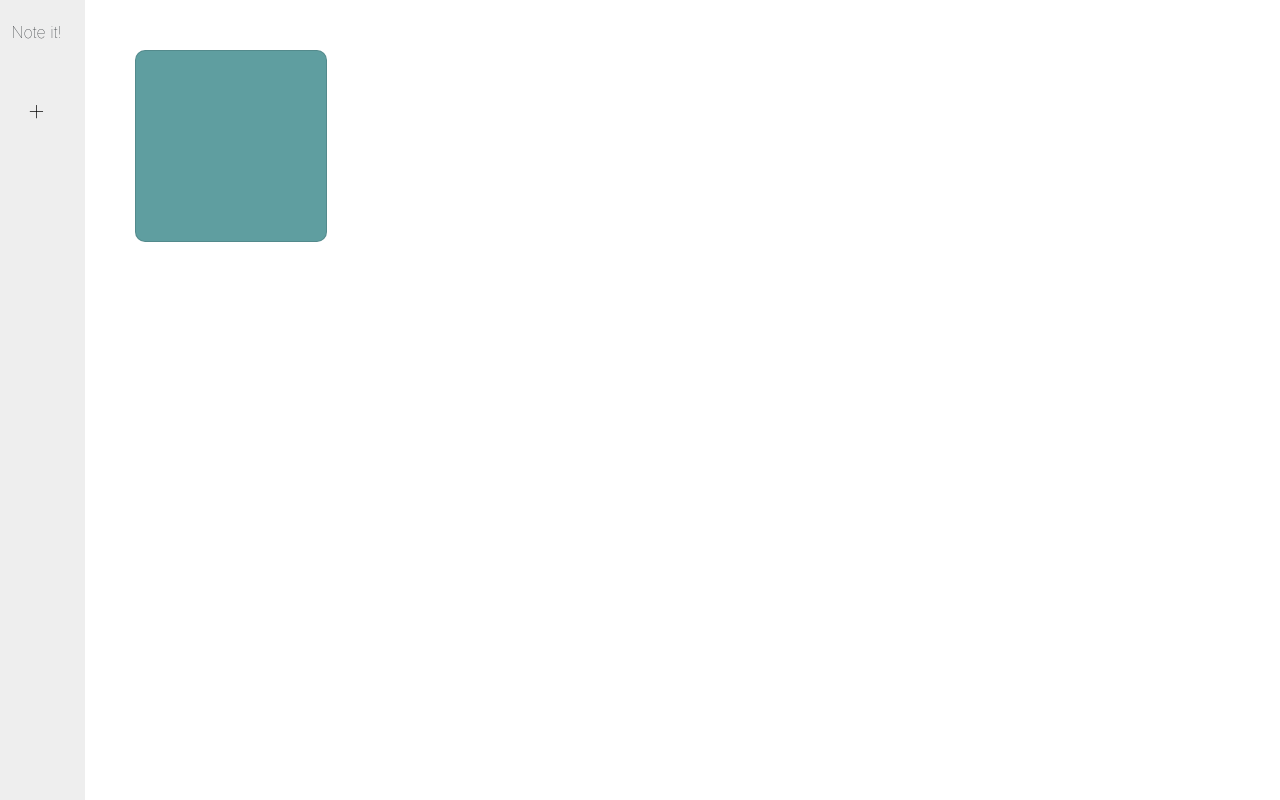
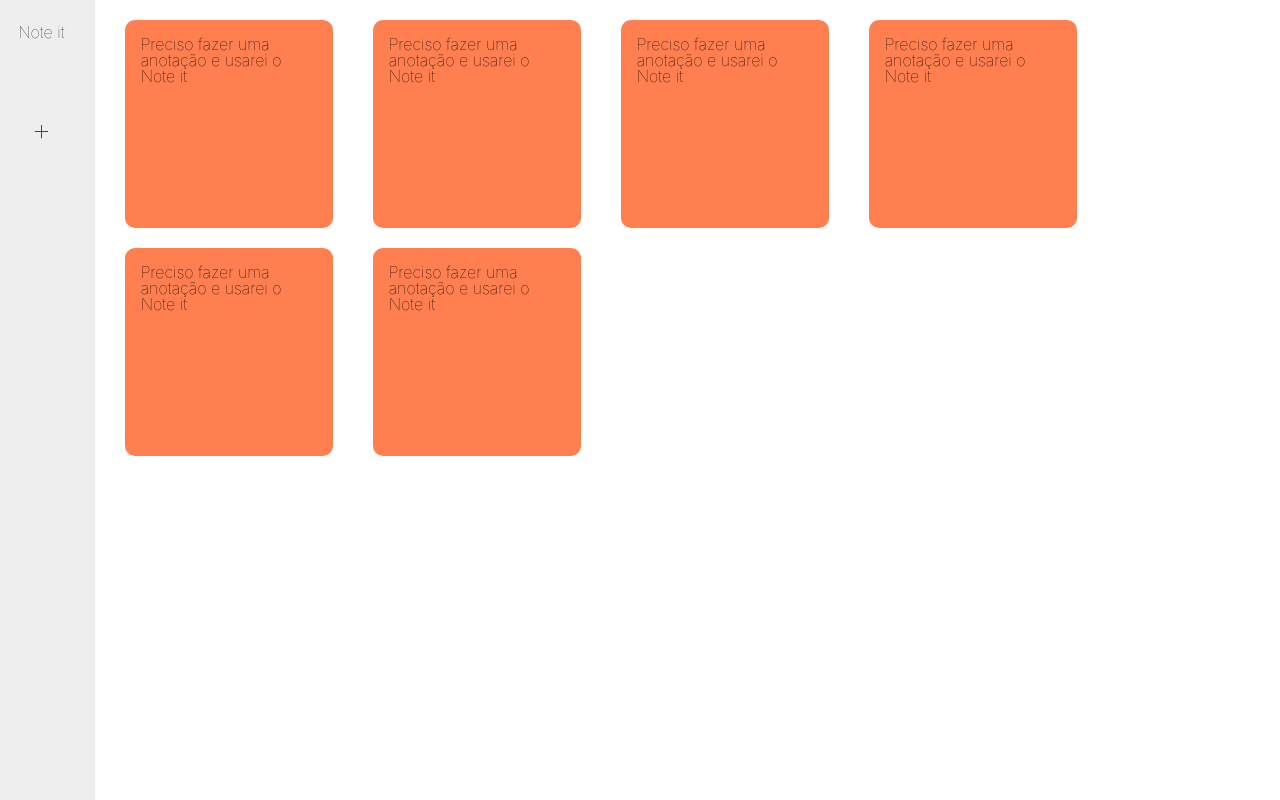
Before and after one commit to yurimoura25/note-app, a React (Create React App) app: page / in a window 1280 px wide. Built offline with nearby package versions, Linux system fonts and the light colour scheme.

Commit message:
Adicionado as anotações

```diff
--- a/src/App.css
+++ b/src/App.css
@@ -1,15 +1,29 @@
+root {
+  font-size: 62.5%;
+}
+
 .container {
   margin: 0;
   padding: 0;
   width: 100vw;
   height: 100vh;
 }
+.row {
+  width: 100vw;
+}
+
 .notes {
-  padding: 50px;
-  margin: 0;
+  width: 100%;
+  height: 100%;
+  display: flex;
+  flex-wrap: wrap;
+  align-items: center;
+  justify-content: flex-start;
+  padding: 0 10px 0 10px;
 }
 
 .side {
   padding: 0;
   margin: 0;
+  height: 100%;
 }
--- a/src/App.js
+++ b/src/App.js
@@ -11,8 +11,14 @@ function App() {
           <div className="side col-1">
             <Sidebar />
           </div>
-          <div className="notes col-11">
-            <Notes />
+          <div className="notes col">
+            <Notes color="card color01" text="Preciso fazer uma anotação e usarei o Note it"/>
+            <Notes color="card color01" text="Preciso fazer uma anotação e usarei o Note it"/>
+            <Notes color="card color01" text="Preciso fazer uma anotação e usarei o Note it"/>
+            <Notes color="card color01" text="Preciso fazer uma anotação e usarei o Note it"/>
+            <Notes color="card color01" text="Preciso fazer uma anotação e usarei o Note it"/>
+            <Notes color="card color01" text="Preciso fazer uma anotação e usarei o Note it"/>
+
           </div>
         </div>
       </div>
--- a/src/Note.css
+++ b/src/Note.css
@@ -1,6 +1,32 @@
 .card {
-    width: 12rem;
-    height: 12rem;
-    background-color: cadetblue;
+    height: 13rem;
     border-radius: 10px;
+    border: none;
+    flex: 0 1 13rem;
+    margin: 20px 20px 0 20px;
 }
+
+.card .card-body .card-text{
+    height: 100%;
+    text-align: flex-start;
+    line-height: 1;
+    font-family:-apple-system, BlinkMacSystemFont, 'Segoe UI', Roboto, Oxygen, Ubuntu, Cantarell, 'Open Sans', 'Helvetica Neue', sans-serif;
+    font-size: 1rem;
+}
+
+
+.row01 {
+    height: 90%;
+    font-weight: 100;
+    font-size: 14px;
+}
+
+
+.color01 {
+    background-color: coral;
+    color:black;
+}
+.color02 {
+    background-color: aquamarine;
+    color:black;
+}
--- a/src/Notes.js
+++ b/src/Notes.js
@@ -1,11 +1,15 @@
 import react from 'react';
 import './Note.css';
 
-function Notes() {
+function Notes(props) {
     return (
-      <div className="card">
-          <div className="card-body"></div>
-      </div>
+          <div className={props.color}>
+              <div className="card-body">
+                <div className="row01">
+                  <p className="card-text">{props.text}</p>
+                </div>
+              </div>
+          </div>
     );
 }
 
--- a/src/Sidebar.css
+++ b/src/Sidebar.css
@@ -9,12 +9,18 @@
 }
 
 
-.Sidebar p {
-    padding: 20px;
+.Sidebar p{
+    display: block;
     text-align: center;
+    height: 100px;
+    width:100%;
+    margin:0;
+    padding: 20px 0px;
 }
 
 .Sidebar button {
+    margin: 0;
+    padding: 0;
     text-align: center;
     font-size: 2rem;
     font-weight: 100;
--- a/src/Sidebar.js
+++ b/src/Sidebar.js
@@ -1,10 +1,10 @@
 import react from 'react';
 import './Sidebar.css';
 
-function Sidebar() {
+function Sidebar(props) {
     return (
       <div className="Sidebar">
-            <p> Note it! </p>
+            <p>Note it</p>
             <div className="Add-note">
               <button stype="button">+</button>
             </div>
```
